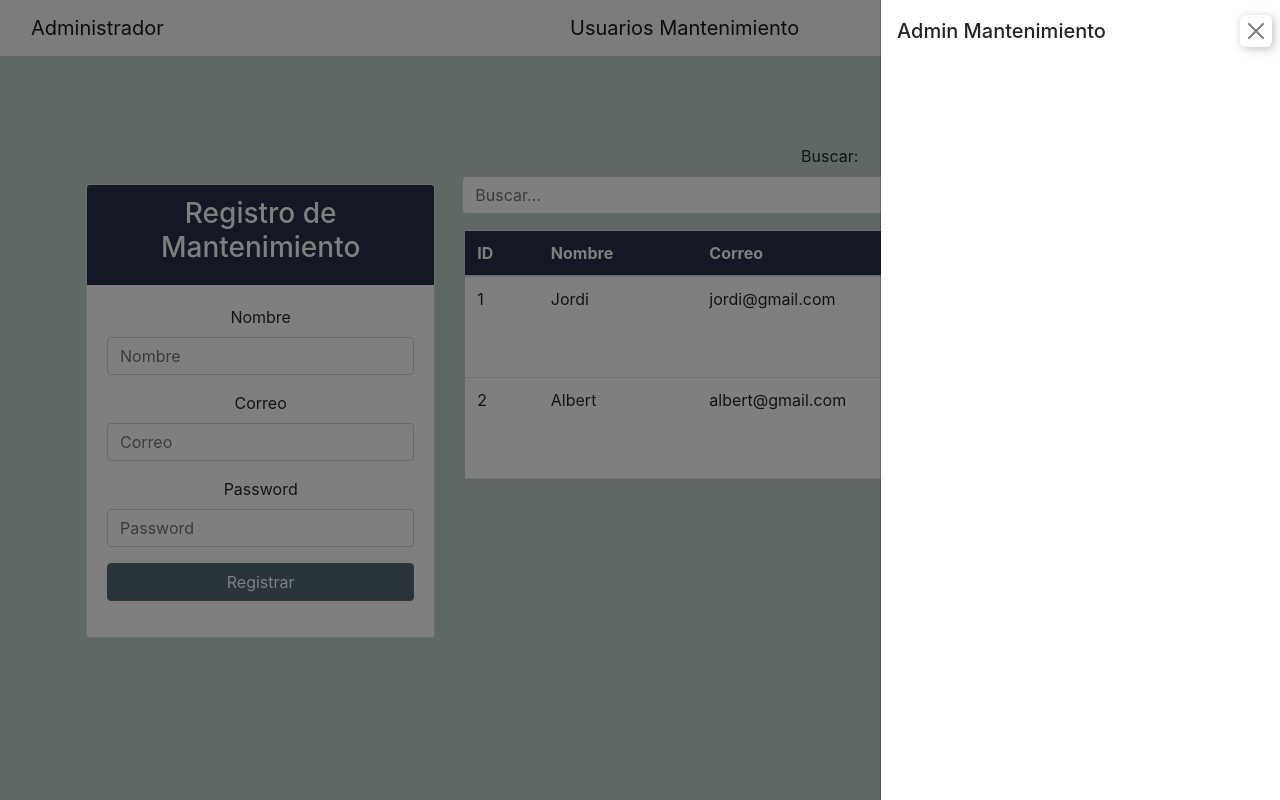
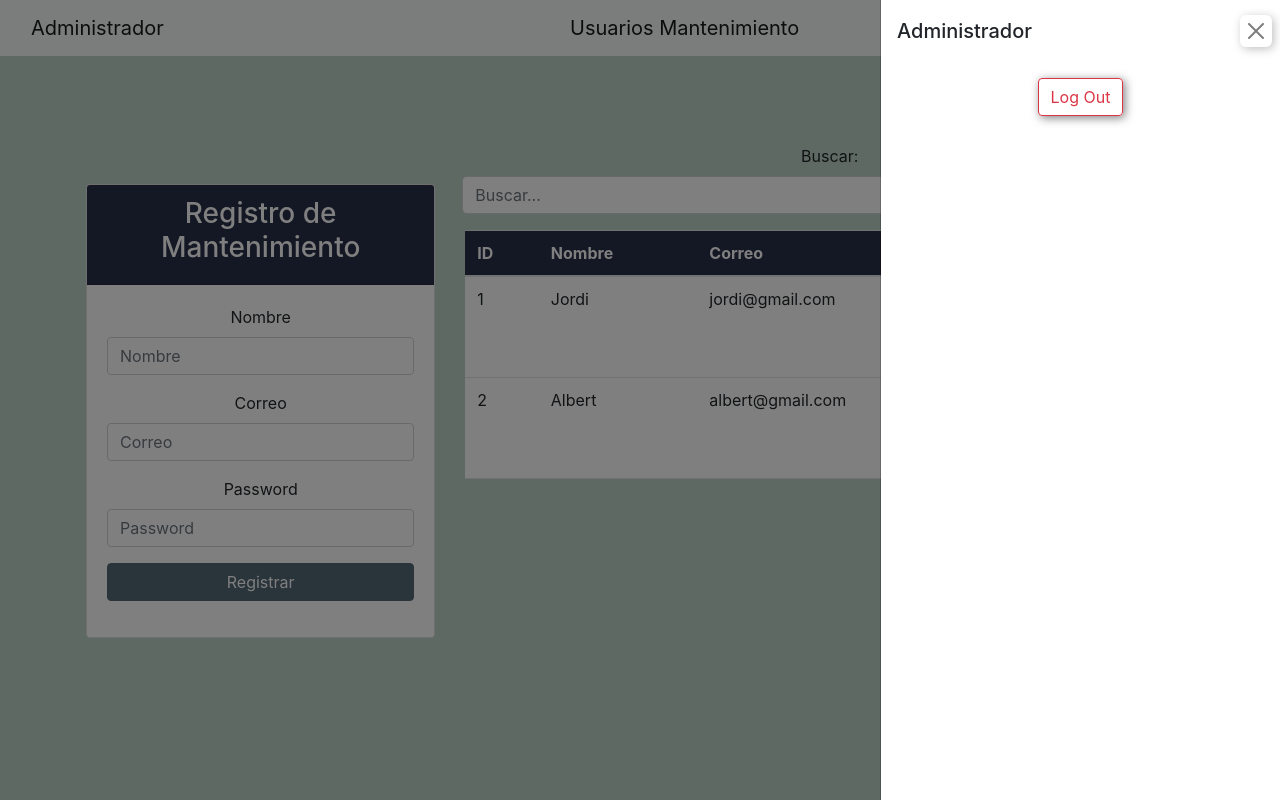
Before and after one commit to Erik-Ruiz/Proyecto2, a PHP site: page /crud_ajax_mant/index.php in a window 1280 px wide, after a click that opens the changed part. Run offline with PHP 8.4, Linux system fonts and the light colour scheme; the visitor is signed in with stand-in values (Sample User, id 1); data comes from the database, SQL or seed files in the repository; some libraries are stand-ins or nearby versions.

Commit message:
Retoques

```diff
--- a/crud_ajax_cam/index.php
+++ b/crud_ajax_cam/index.php
@@ -36,10 +36,6 @@ if(empty($_SESSION['login'])){
                 </div>
 
                 <div class="offcanvas-body align-self-center text-center">
-
-
-
-
 
                     <form class="d-flex" role="search" action="../controller/logout.php" method="POST">
                         <button class="btn btn-outline-danger" name="logout" type="submit">Log Out</button>
--- a/crud_ajax_mant/index.php
+++ b/crud_ajax_mant/index.php
@@ -37,8 +37,17 @@ if(empty($_SESSION['login'])){
         <div class="offcanvas offcanvas-end" tabindex="-1" id="offcanvasNavbar" aria-labelledby="offcanvasNavbarLabel">
 
             <div class="offcanvas-header">
-                <h5 class="offcanvas-title" id="offcanvasNavbarLabel">Admin Mantenimiento</h5>
+                <h5 class="offcanvas-title" id="offcanvasNavbarLabel">Administrador</h5>
                 <button type="button" class="btn-close" data-bs-dismiss="offcanvas" aria-label="Close"></button>
+            </div>
+
+
+            <div class="offcanvas-body align-self-center text-center">
+
+                <form class="d-flex" role="search" action="../controller/logout.php" method="POST">
+                    <button class="btn btn-outline-danger" name="logout" type="submit">Log Out</button>
+                </form>
+
             </div>
 
         </div>
```
